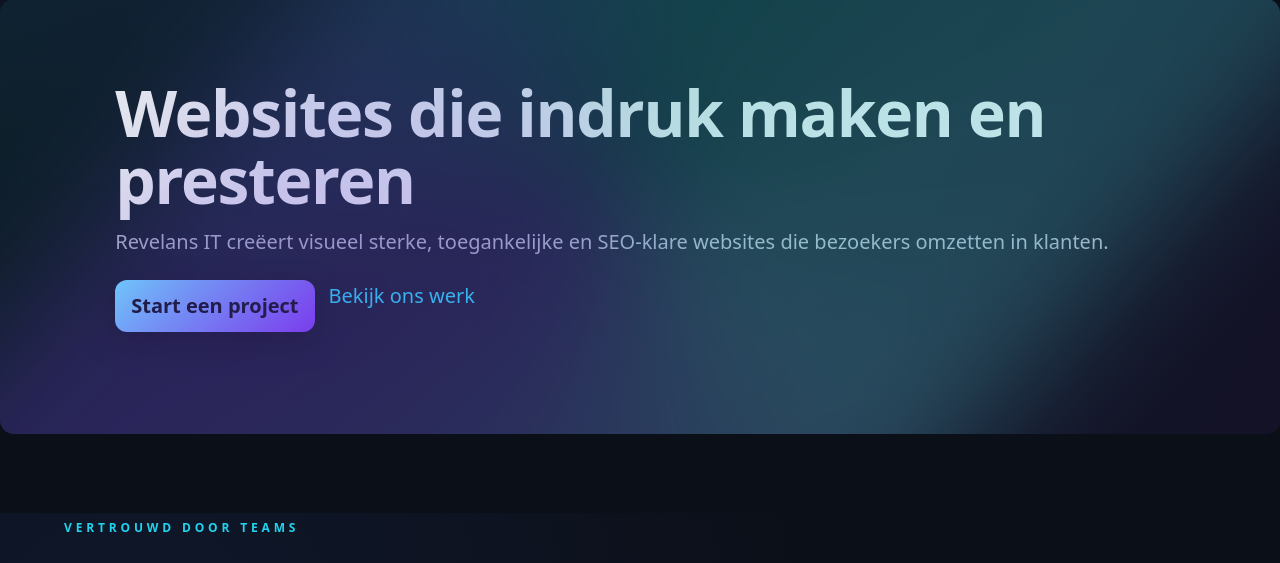
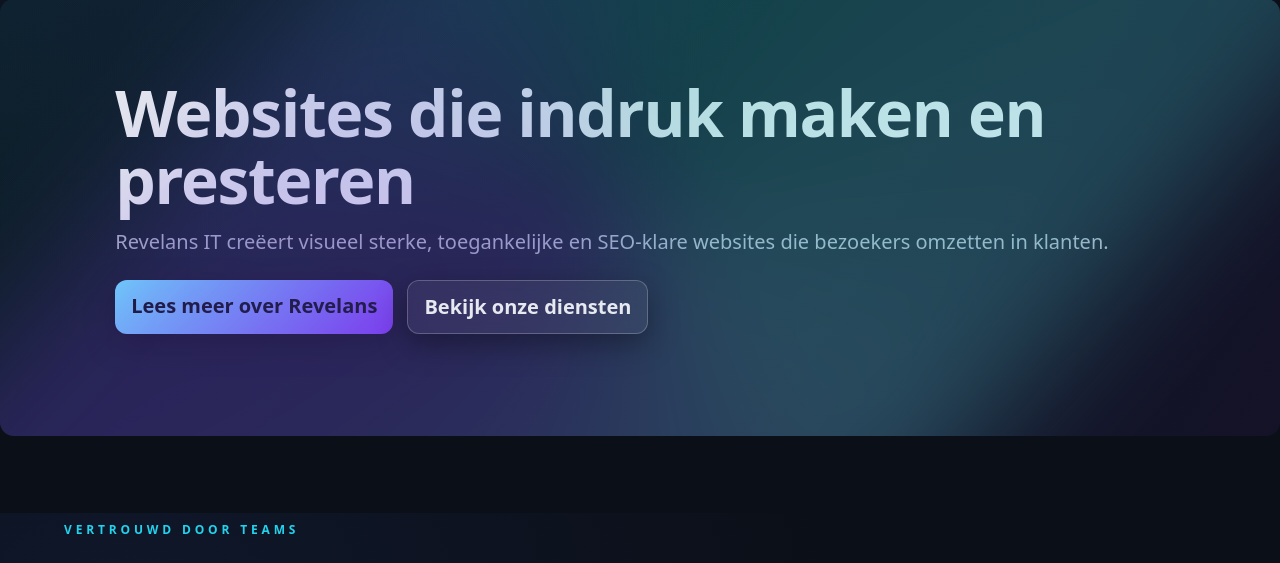
Before and after one commit to RevelansIT/revelansit, a PHP site: page / in a window 1280 px wide. Shown: the part 287-850 px from the top of the page. Run offline with PHP 8.4, Linux system fonts and the light colour scheme.

Commit message:
Add hero buttons linking to about and services

```diff
--- a/assets/css/styles.css
+++ b/assets/css/styles.css
@@ -94,6 +94,24 @@ main.container{padding-top:clamp(28px, 5vw, 72px)}
 /* Buttons */
 .button{display:inline-block; padding:10px 16px; border-radius:12px; color:#061018; background: linear-gradient(135deg, var(--brand-1), var(--brand-2)); text-decoration:none; font-weight:700; box-shadow: var(--shadow); border:0}
 .button:hover{filter:brightness(1.05)}
+.button:focus-visible, .button-secondary:focus-visible{
+  outline:2px solid var(--accent);
+  outline-offset:3px;
+}
+.button-secondary{
+  color:var(--text);
+  background:rgba(255,255,255,.06);
+  border:1px solid rgba(255,255,255,.22);
+  box-shadow:var(--shadow);
+  transition:all .25s ease;
+  backdrop-filter:blur(10px);
+}
+.button-secondary:hover{
+  color:var(--accent);
+  border-color:rgba(255,255,255,.45);
+  background:rgba(255,255,255,.12);
+  filter:none;
+}
 .link{color:var(--accent); text-decoration:none}
 .link:hover{text-decoration:underline}
 
--- a/index.html
+++ b/index.html
@@ -31,8 +31,8 @@
         <h1>Websites die indruk maken en presteren</h1>
         <p>Revelans IT creëert visueel sterke, toegankelijke en SEO-klare websites die bezoekers omzetten in klanten.</p>
         <p class="actions">
-          <a class="button" href="contact.html">Start een project</a>
-          <a class="link" href="portfolio.html">Bekijk ons werk</a>
+          <a class="button" href="about.html">Lees meer over Revelans</a>
+          <a class="button button-secondary" href="services.html">Bekijk onze diensten</a>
         </p>
       </section>
 
```
